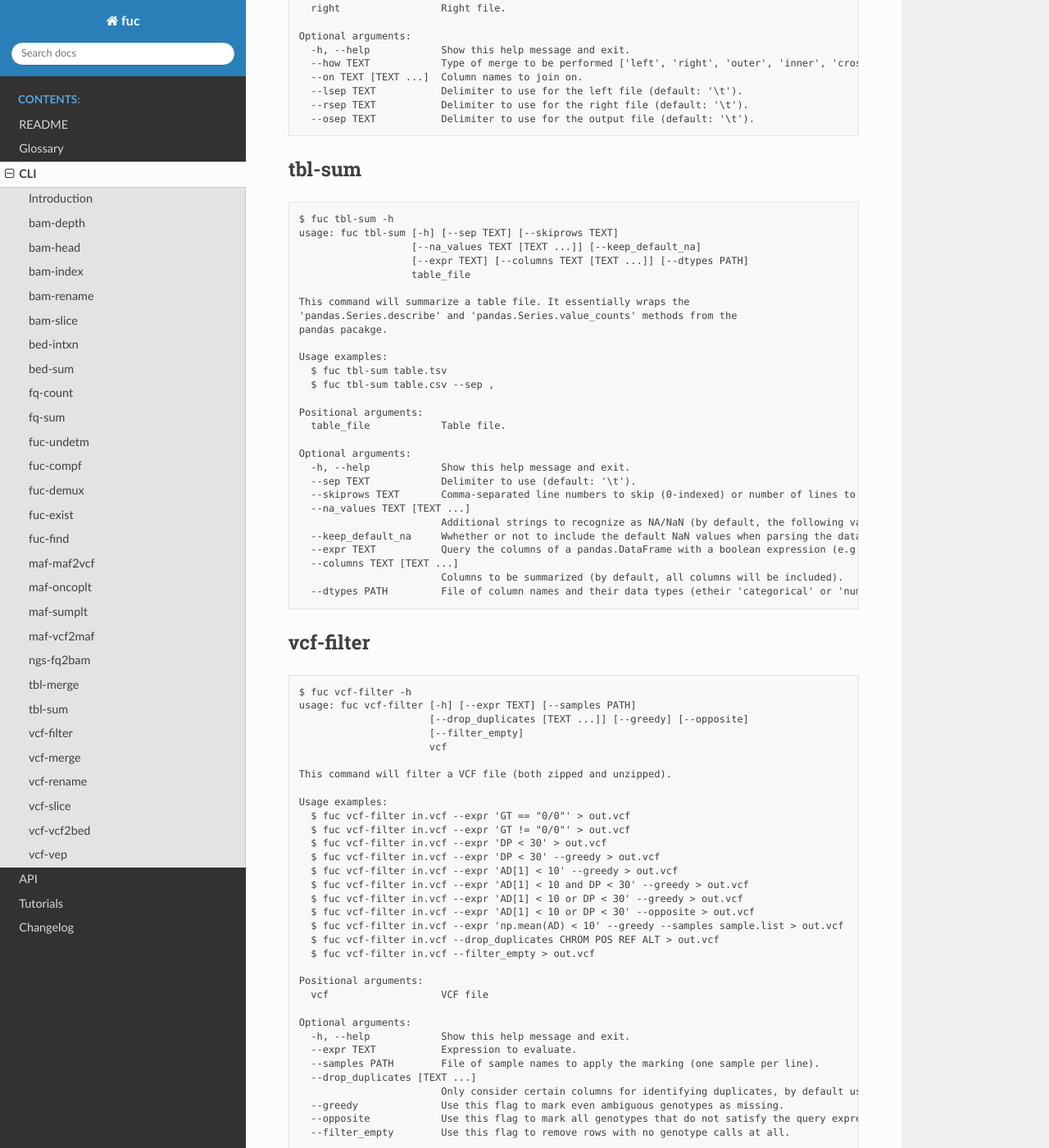
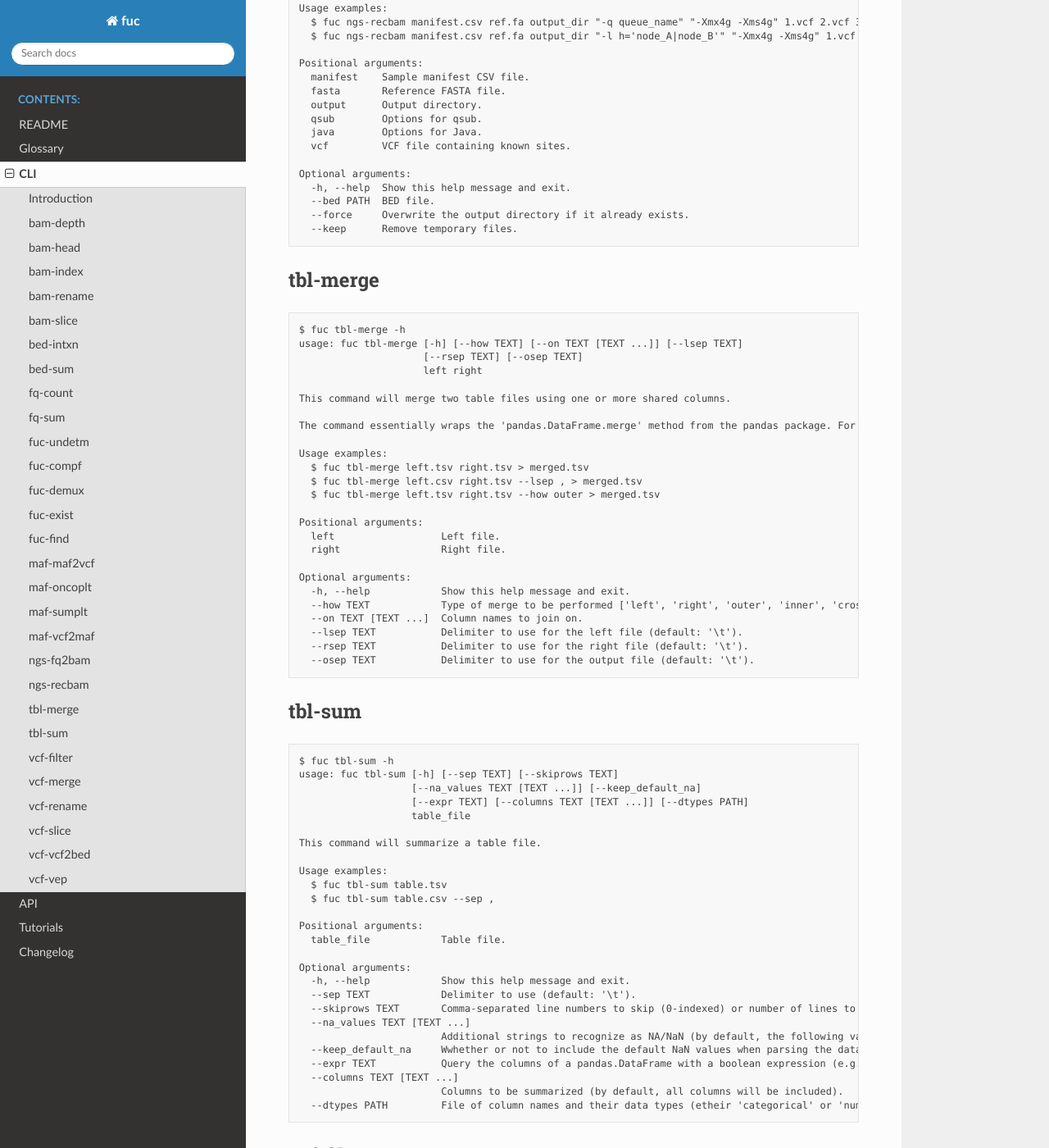
Before and after one commit to sbslee/fuc, a Sphinx documentation site: the page built from docs/cli.rst, in a window 1280 px wide and 1400 px high, scrolled down 9461 px. Shown: the whole window at 82% size. Built offline with Sphinx 7.4.7 and the Read the Docs theme 2.0.0, drawn with Linux system fonts in a browser that asks for light colours; some of the changed text lies outside the part shown.

Commit message:
Update docs

```diff
--- a/README.rst
+++ b/README.rst
@@ -130,6 +130,7 @@ For getting help on the fuc CLI:
        maf-sumplt   Create a summary plot with a MAF file.
        maf-vcf2maf  Convert a VCF file to a MAF file.
        ngs-fq2bam   Convert FASTQ files to sorted BAM files with SGE.
+       ngs-recbam   Mark duplicate reads and recalibrate BAM files with SGE.
        tbl-merge    Merge two table files.
        tbl-sum      Summarize a table file.
        vcf-filter   Filter a VCF file.
--- a/docs/cli.rst
+++ b/docs/cli.rst
@@ -37,6 +37,7 @@ For getting help on the fuc CLI:
        maf-sumplt   Create a summary plot with a MAF file.
        maf-vcf2maf  Convert a VCF file to a MAF file.
        ngs-fq2bam   Convert FASTQ files to sorted BAM files with SGE.
+       ngs-recbam   Mark duplicate reads and recalibrate BAM files with SGE.
        tbl-merge    Merge two table files.
        tbl-sum      Summarize a table file.
        vcf-filter   Filter a VCF file.
@@ -507,7 +508,8 @@ ngs-fq2bam
    This command will prepare a pipeline that converts FASTQ files to sorted BAM files with SGE.
 
    Dependencies:
-     - BWA
+     - BWA: The BWA-MEM algorithm is used to perform read alignment.
+     - samtools: The 'samtools sort' command is used to sort sequence reads.
 
    Manifest columns:
      - Name: Sample name.
@@ -516,6 +518,7 @@ ngs-fq2bam
 
    Usage examples:
      $ fuc ngs-fq2bam manifest.csv ref.fa output_dir "-q queue_name -pe pe_name 10" --thread 10
+     $ fuc ngs-fq2bam manifest.csv ref.fa output_dir "-l h='node_A|node_B' -pe pe_name 10" --thread 10
 
    Positional arguments:
      manifest         Sample manifest CSV file.
@@ -528,6 +531,42 @@ ngs-fq2bam
      --force          Overwrite the output directory if it already exists.
      --thread INT     Number of threads to use (default: 1).
      --platform TEXT  Sequencing platform (default: Illumina).
+
+ngs-recbam
+==========
+
+.. code-block:: text
+
+   $ fuc ngs-recbam -h
+   usage: fuc ngs-recbam [-h] [--bed PATH] [--force] [--keep]
+                         manifest fasta output qsub java vcf [vcf ...]
+
+   This command will prepare a pipeline that mark duplicate reads and recalibrate BAM files with SGE.
+
+   Dependencies:
+     - GATK: Used to mark duplicate reads and recalibrate BAM files.
+     - samtools: Used to index BAM files.
+
+   Manifest columns:
+     - BAM: Path to sorted BAM file.
+
+   Usage examples:
+     $ fuc ngs-recbam manifest.csv ref.fa output_dir "-q queue_name" "-Xmx4g -Xms4g" 1.vcf 2.vcf 3.vcf --bed in.bed
+     $ fuc ngs-recbam manifest.csv ref.fa output_dir "-l h='node_A|node_B'" "-Xmx4g -Xms4g" 1.vcf 2.vcf 3.vcf --bed in.bed
+
+   Positional arguments:
+     manifest    Sample manifest CSV file.
+     fasta       Reference FASTA file.
+     output      Output directory.
+     qsub        Options for qsub.
+     java        Options for Java.
+     vcf         VCF file containing known sites.
+
+   Optional arguments:
+     -h, --help  Show this help message and exit.
+     --bed PATH  BED file.
+     --force     Overwrite the output directory if it already exists.
+     --keep      Remove temporary files.
 
 tbl-merge
 =========
@@ -571,9 +610,7 @@ tbl-sum
                       [--expr TEXT] [--columns TEXT [TEXT ...]] [--dtypes PATH]
                       table_file
 
-   This command will summarize a table file. It essentially wraps the
-   'pandas.Series.describe' and 'pandas.Series.value_counts' methods from the
-   pandas pacakge.
+   This command will summarize a table file.
 
    Usage examples:
      $ fuc tbl-sum table.tsv
```
Also changed, not shown: 1 other file.
